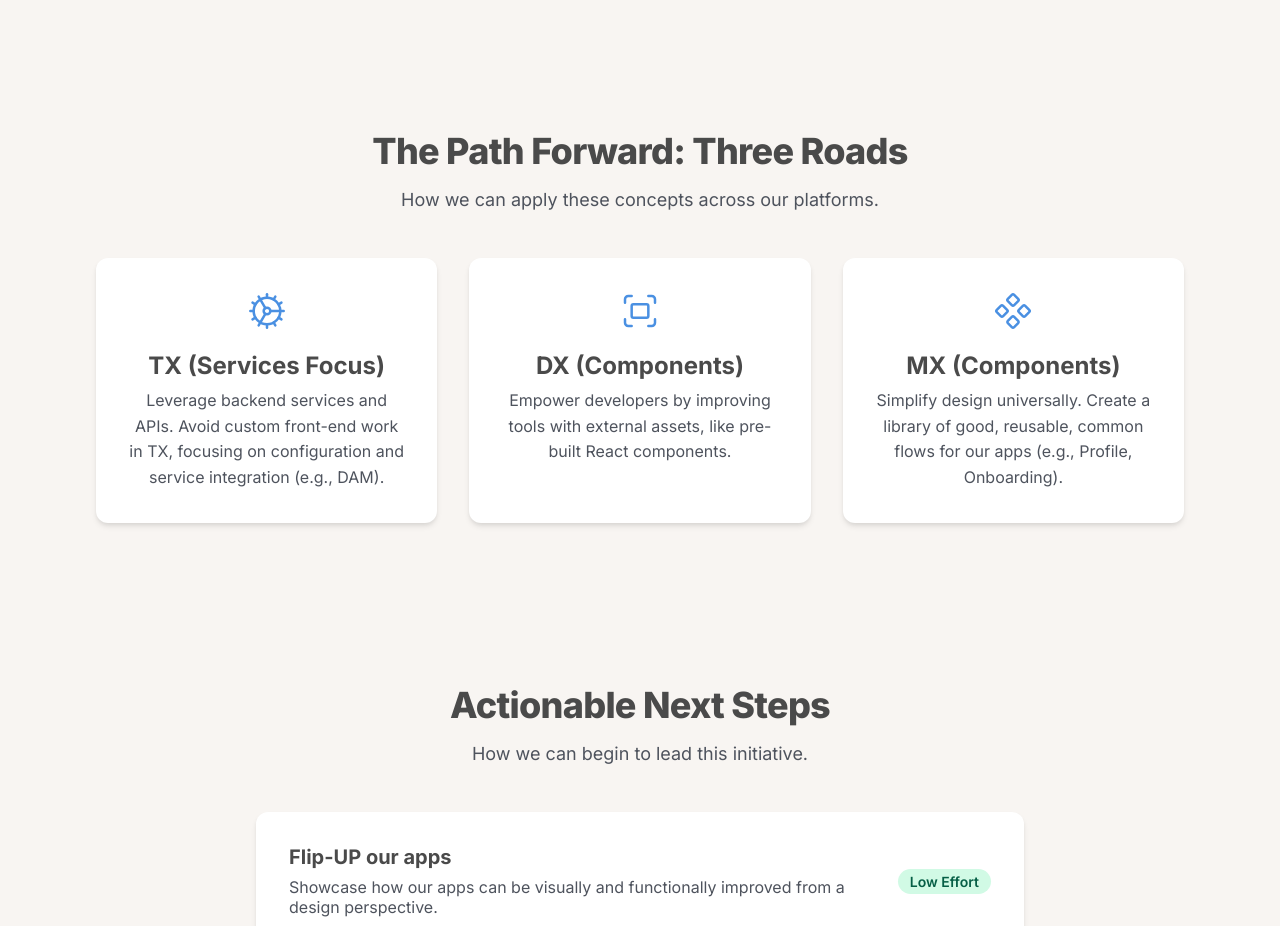
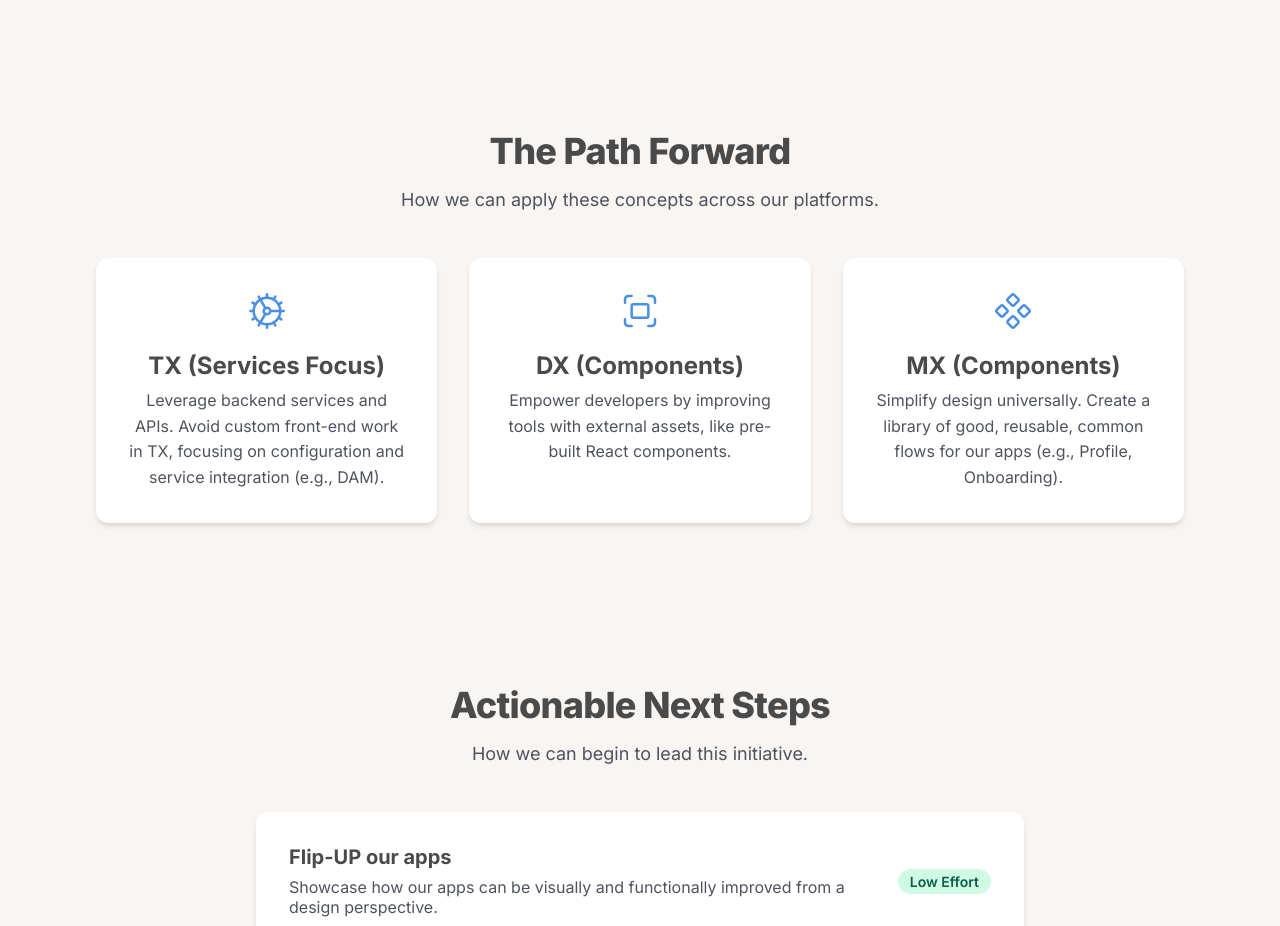
Before and after one commit to juanpatriciodoyle/the-presentation, a React (Create React App) app: page / in a window 1280 px wide. Shown: the part 1980-2906 px from the top of the page. Built offline with nearby package versions, Linux system fonts and the light colour scheme.

Commit message:
update title, no numbers in text

```diff
--- a/src/components/sections/ImplementationSection.tsx
+++ b/src/components/sections/ImplementationSection.tsx
@@ -39,7 +39,7 @@ const ImplementationSection: React.FC = () => {
     return (
         <Section id="implementation">
             <HeaderContainer>
-                <Title>The Path Forward: Three Roads</Title>
+                <Title>The Path Forward</Title>
                 <Description>How we can apply these concepts across our platforms.</Description>
             </HeaderContainer>
             <Grid>
```
